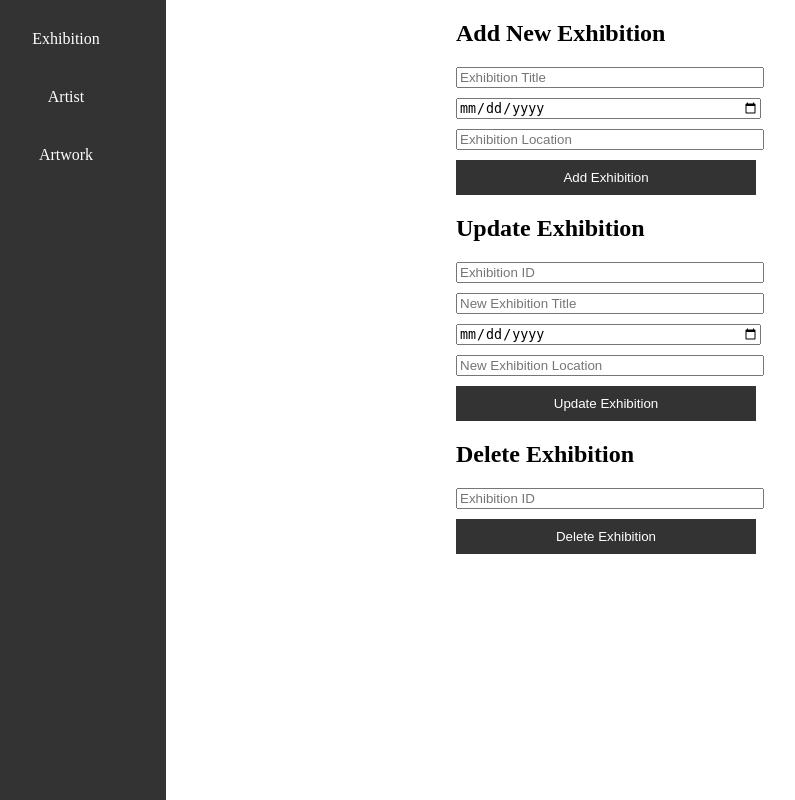
After one commit to yyueqqi/art-gallery-project, a PHP site: page /admin/admin_exhibition.php in a window 1280 px wide. The commit adds this page. Shown: the whole page, without its empty margins (34-829 px from the left). Run offline with PHP 8.4, Linux system fonts and the light colour scheme.

Commit message:
wan commit

```diff
--- /dev/null
+++ b/admin/admin_exhibition.php
@@ -0,0 +1,108 @@
+<!DOCTYPE html>
+<html>
+<head>
+    <title>Admin Exhibition</title>
+    <link rel="stylesheet" type="text/css" href="admin_styles.css">
+</head>
+
+<body>
+    <div class="menu-container">
+        <ul class="menu">
+            <li><a href="admin_exhibition.php">Exhibition</a></li>
+            <li><a href="admin_artist.php">Artist</a></li>
+            <li><a href="admin_artwork.php">Artwork</a></li>
+        </ul>
+    </div>
+
+    <div class="admin-container">
+        <h2>Add New Exhibition</h2>
+        <form method="post" enctype="multipart/form-data">
+            <input type="text" name="exhibition_title" placeholder="Exhibition Title" required>
+            <input type="date" name="exhibition_date" required>
+            <input type="text" name="location" placeholder="Exhibition Location" required>
+            <button type="submit" name="add">Add Exhibition</button>
+        </form>
+
+        <h2>Update Exhibition</h2>
+        <form method="post">
+            <input type="text" name="update_id" placeholder="Exhibition ID" required>
+            <input type="text" name="new_exhibition_title" placeholder="New Exhibition Title" >
+            <input type="date" name="new_exhibition_date" >
+            <input type="text" name="new_location" placeholder="New Exhibition Location" >
+            <button type="submit" name="update">Update Exhibition</button>
+        </form>
+
+        <h2>Delete Exhibition</h2>
+        <form method="post">
+            <input type="text" name="delete_id" placeholder="Exhibition ID" required>
+            <button type="submit" name="delete">Delete Exhibition</button>
+        </form>
+    </div>
+
+    </body>
+</html>
+
+<?php
+
+include '../function/config.php';
+
+if (isset($_POST['add'])) {
+    $exhibition_title = $_POST['exhibition_title'];
+    $exhibition_date = $_POST['exhibition_date'];
+    $location = $_POST['location'];
+
+    $sql = "INSERT INTO `exhibition` (exhibition_title, exhibition_date, location)
+    VALUES ('$exhibition_title', '$exhibition_date', '$location')";
+
+    if ($conn->query($sql) === TRUE) {
+        echo "<script> alert('Exhibition added successfully!');</script>";
+    } else {
+        echo "Error: " . $sql . "<br>" . $conn->error;
+    }
+}
+
+
+if (isset($_POST['update'])) {
+    $update_id = $_POST['update_id'];
+    $new_exhibition_title = !empty($_POST['new_exhibition_title']) ? $_POST['new_exhibition_title'] : '';
+    $new_exhibition_date = !empty($_POST['new_exhibition_date']) ? $_POST['new_exhibition_date'] : '';
+    $new_location = !empty($_POST['new_location']) ? $_POST['new_location'] : '';
+
+    $sql = "UPDATE `exhibition` SET ";
+
+    if (!empty($new_exhibition_title)) {
+        $sql .= "exhibition_title = '$new_exhibition_title', ";
+    }
+    if (!empty($new_exhibition_date)) {
+        $sql .= "exhibition_date = '$new_exhibition_date', ";
+    }
+    if (!empty($new_location)) {
+        $sql .= "location = '$new_location', ";
+    }
+
+    $sql = rtrim($sql, ', '); // Remove the trailing comma
+    $sql .= " WHERE exhibition_id = $update_id";
+
+    if ($conn->query($sql) === TRUE) {
+        echo "<script> alert('Exhibition updated successfully!');</script>";
+    } else {
+        echo "Error: " . $sql . "<br>" . $conn->error;
+    }
+}
+
+
+if (isset($_POST['delete'])) {
+    $id = $_POST['delete_id'];
+
+    $sql = "DELETE FROM `exhibition` WHERE exhibition_id = $id";
+
+    if ($conn->query($sql) === TRUE) {
+        echo "<script> alert('Exhibition deleted successfully!');</script>";
+    } else {
+        echo "Error: " . $sql . "<br>" . $conn->error;
+    }
+}
+
+$conn->close();
+
+?>
--- a/admin/admin_styles.css
+++ b/admin/admin_styles.css
@@ -1,22 +1,54 @@
+.menu-container {
+    width: 200px;
+    background-color: #333;
+    color: #fff;
+    position: fixed;
+    height: 100%;
+    top: 0;
+    left: 0;
+}
+
+.menu {
+    list-style: none;
+    padding: 0;
+}
+
+.menu li {
+    margin: 20px 0;
+    text-align: center;
+}
+
+.menu a {
+    text-decoration: none;
+    color: #fff;
+    display: block;
+    padding: 10px;
+}
+
+.menu a:hover {
+    background-color: #444;
+}
+
 .admin-container {
     width: 300px;
     margin: 0 auto;
 }
 
-input[type="text"], textarea, input[type="file"] {
+input[type="text"], textarea, input[type="file"], input[type="date" ]{
     width: 100%;
     margin-bottom: 10px;
 }
 
+
 button {
     width: 100%;
     padding: 10px;
-    background-color: #3498db;
+    background-color: #333;
     color: #fff;
     border: none;
     cursor: pointer;
 }
 
 button:hover {
-    background-color: #2980b9;
+    background-color: #444;
 }
```
Also changed, not shown: admin/admin.php (deleted, +0 -51 lines), admin/admin_artist.php (added, +116 -0 lines), admin/admin_artwork.php (added, +116 -0 lines), admin/adminpage.html (deleted, +0 -34 lines), function/login.php (deleted, +0 -23 lines), 1 other file.
